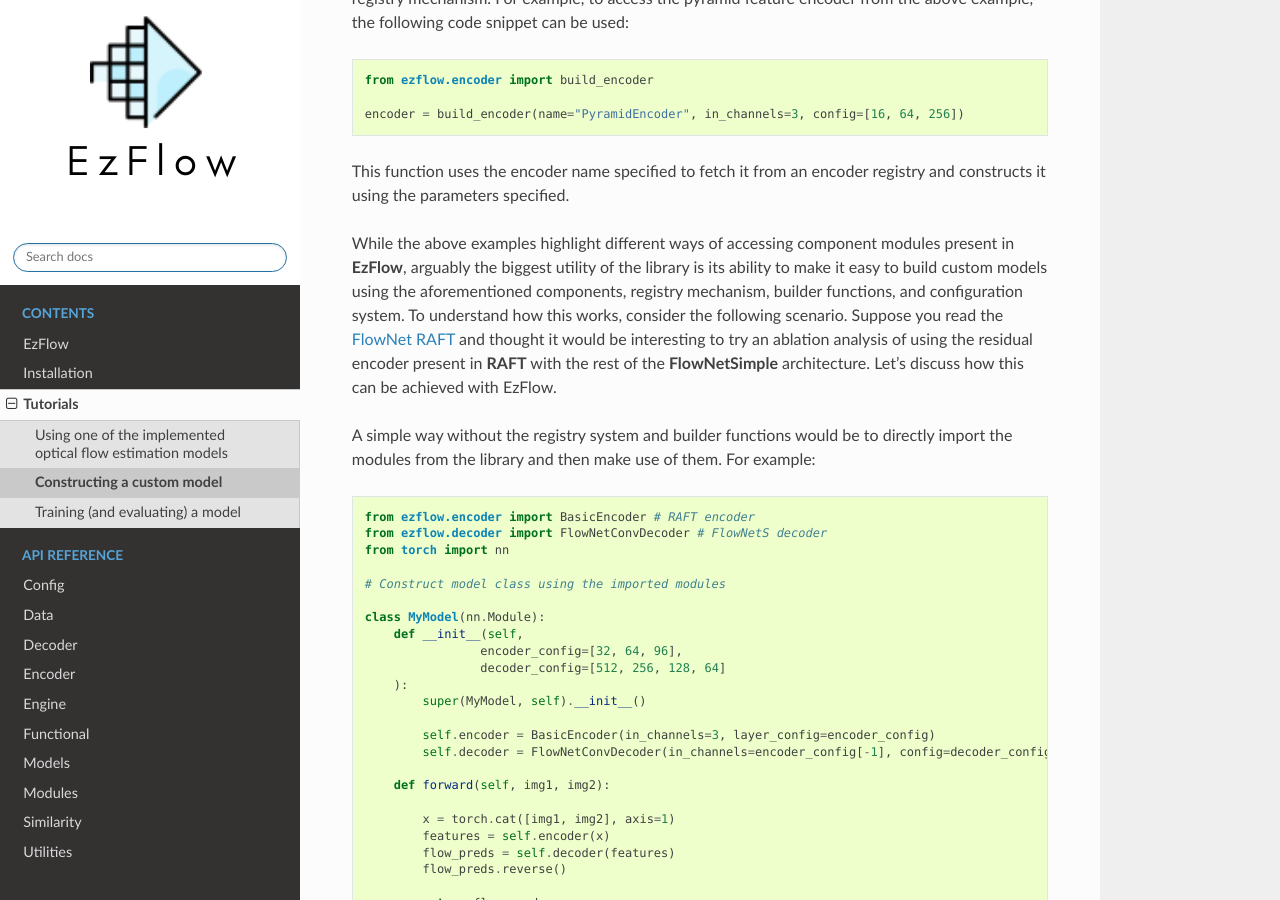
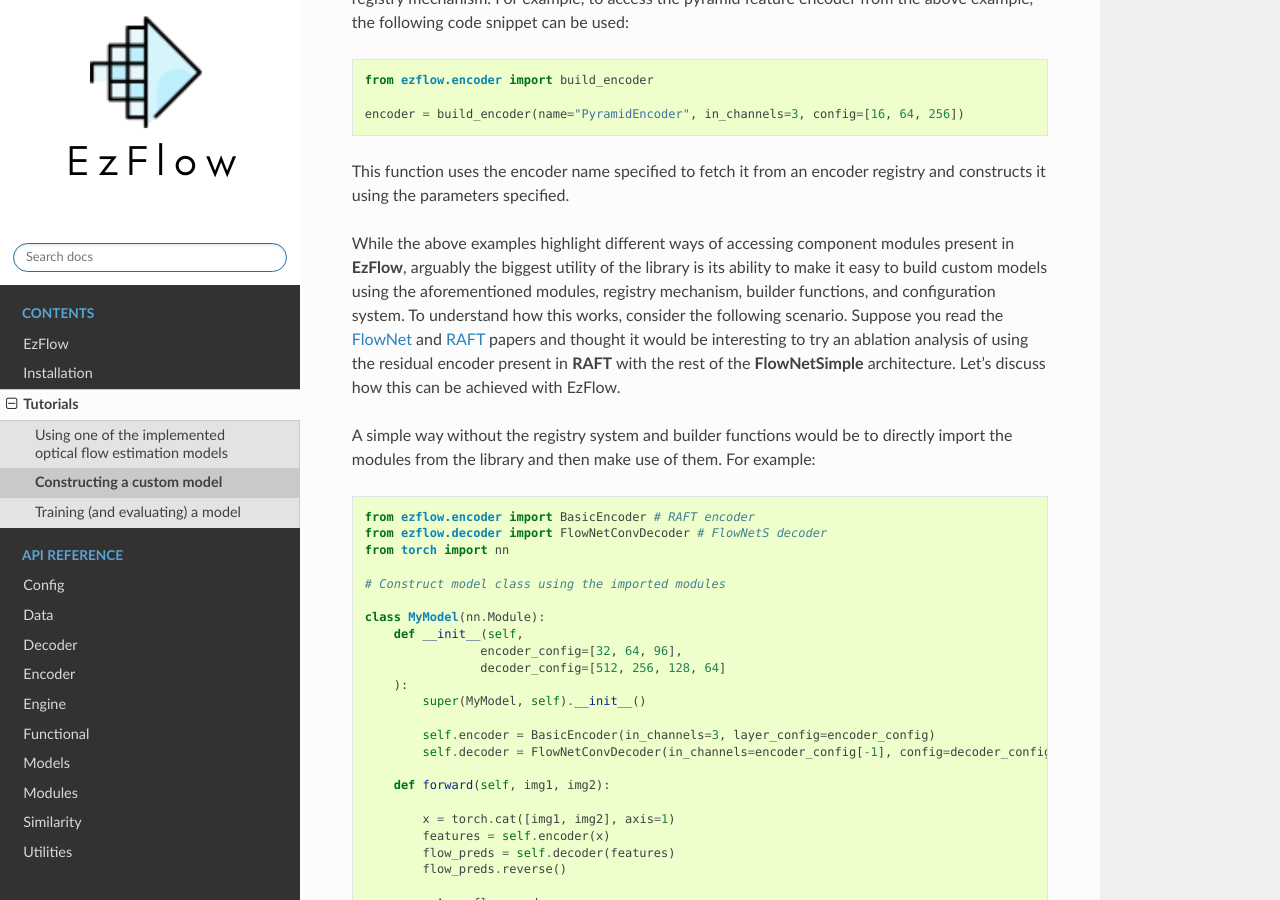
Before and after one commit to neu-vi/ezflow, a Sphinx documentation site: the page built from docs/tutorials/constructing.rst, in a window 1280 px wide and 900 px high, scrolled down 791 px. Built offline with Sphinx 7.4.7 and the Read the Docs theme 2.0.0, drawn with Linux system fonts in a browser that asks for light colours.

Commit message:
Modified tutorial

```diff
--- a/docs/tutorials/constructing.rst
+++ b/docs/tutorials/constructing.rst
@@ -41,10 +41,10 @@ the pyramid feature encoder from the above example, the following code snippet c
 This function uses the encoder name specified to fetch it from an encoder registry and constructs it using the parameters specified.
 
 While the above examples highlight different ways of accessing component modules present in **EzFlow**, arguably the biggest utility
-of the library is its ability to make it easy to build custom models using the aforementioned components, registry mechanism,
+of the library is its ability to make it easy to build custom models using the aforementioned modules, registry mechanism,
 builder functions, and configuration system.
-To understand how this works, consider the following scenario. Suppose you read the `FlowNet <https://arxiv.org/abs/1504.06852>`_
-`RAFT <https://arxiv.org/abs/2003.12039>`_ and thought it would be interesting to try an ablation analysis of using the residual encoder
+To understand how this works, consider the following scenario. Suppose you read the `FlowNet <https://arxiv.org/abs/1504.06852>`_ and
+`RAFT <https://arxiv.org/abs/2003.12039>`_ papers and thought it would be interesting to try an ablation analysis of using the residual encoder
 present in **RAFT** with the rest of the **FlowNetSimple** architecture. Let's discuss how this can be achieved with EzFlow.
 
 A simple way without the registry system and builder functions would be to directly import the modules from the library and then make
```
